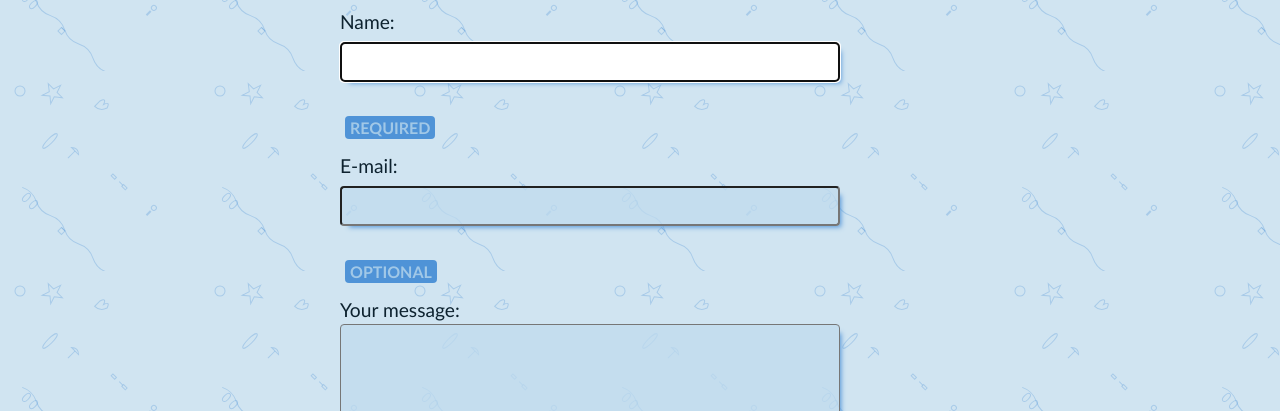
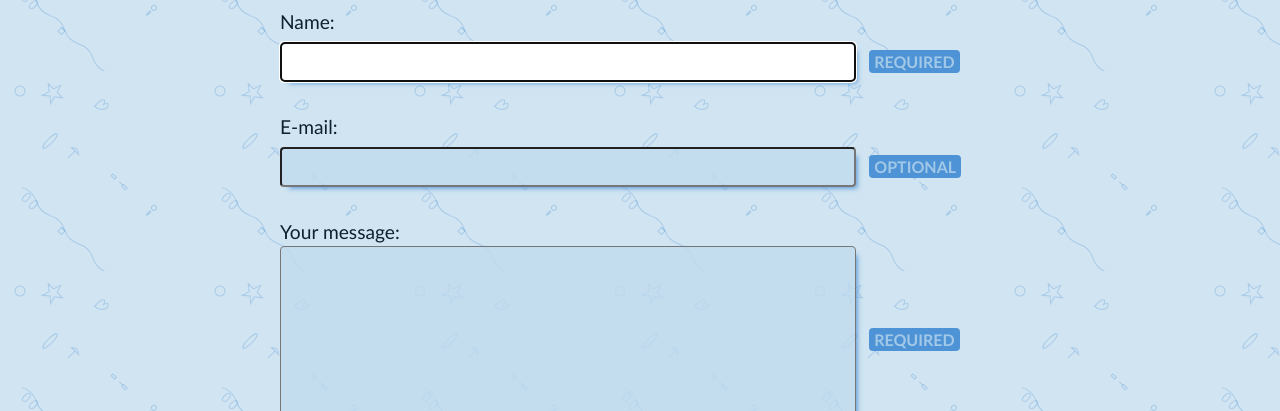
Before and after one commit to while-maybe/week_02_challenge, a plain HTML site: page contact.html in a window 1280 px wide. Shown: the part 529-940 px from the top of the page. Drawn offline with Linux system fonts and the light colour scheme.

Commit message:
style: css form adjustments

```diff
--- a/assets/css/style.css
+++ b/assets/css/style.css
@@ -266,7 +266,7 @@ form {
   display: flex;
   flex-direction: column;
 
-  max-width: 600px;
+  max-width: 720px;
 
 }
 
@@ -274,13 +274,16 @@ legend {
   margin: auto;
 }
 
-input, textarea {
-  min-width: 500px;
+input,
+textarea {
+  min-width: 80%;
+  padding: var(--def-input-padding);
 }
 
-input, label {
+input,
+label {
+  font-size: var(--def-a-text-size);
   margin: 0 0 var(--def-vert-margin) 0;
-  font-size: var(--def-a-text-size);
 }
 
 input {
--- a/contact.html
+++ b/contact.html
@@ -38,7 +38,6 @@
                 id="name"
                 name="name"
                 type="text"
-                size="27"
                 autofocus
                 required
               />
@@ -47,7 +46,7 @@
           <div>
             <label for="email">E-mail: </label><br />
             <span class="optional">
-              <input id="email" name="email" type="email" size="27" />
+              <input id="email" name="email" type="email" />
             </span>
           </div>
           <div>
```
